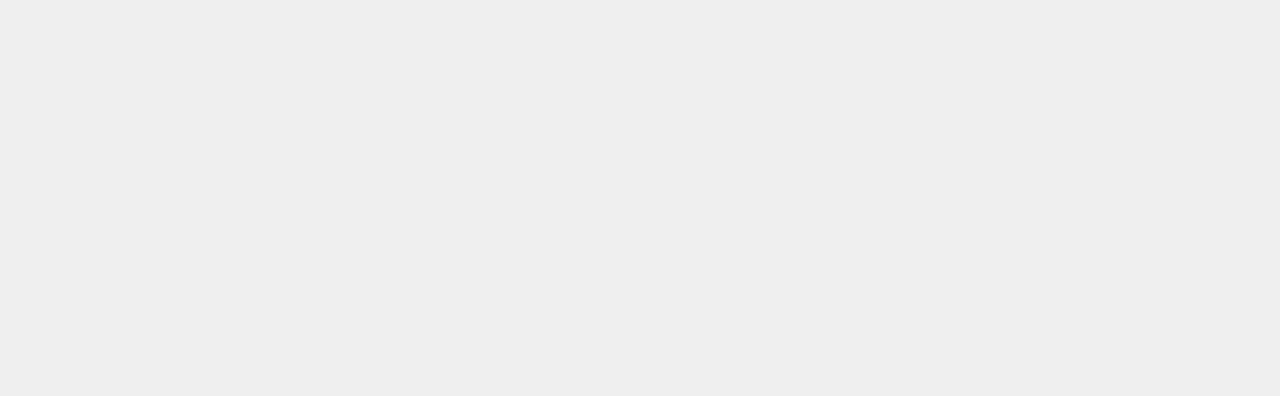
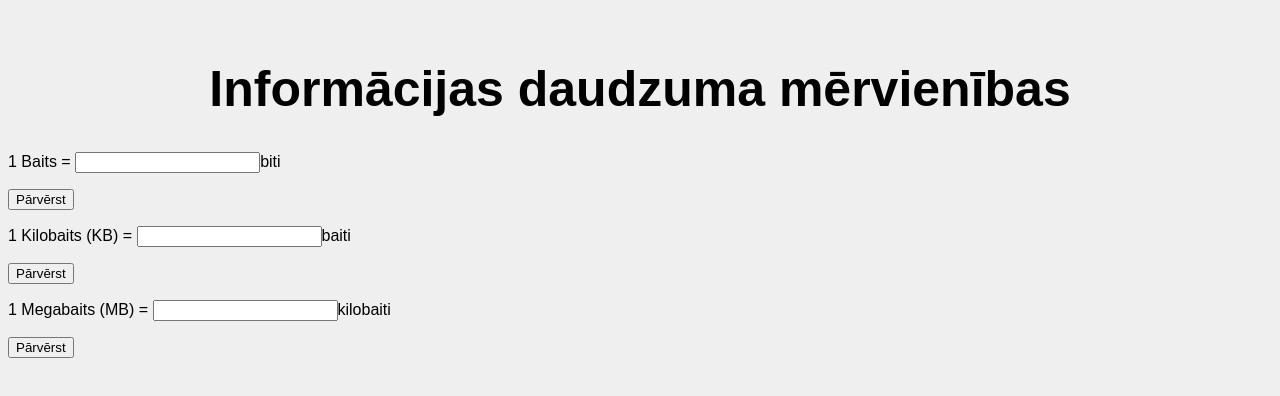
Before and after one commit to lpriedulena/dat, a plain HTML site: page mervienibas.html in a window 1280 px wide. Drawn offline with Linux system fonts and the light colour scheme.

Commit message:
Update mervienibas.html

```diff
--- a/mervienibas.html
+++ b/mervienibas.html
@@ -11,5 +11,16 @@ Click nbfs://nbhost/SystemFileSystem/Templates/Other/html.html to edit this temp
         <link rel="stylesheet" href="style.css">
     </head>
     <body>
+        <h1>Informācijas daudzuma mērvienības</h1>
+        <form>
+            <p>1 Baits = <input type="text" id="bits" readonly>biti</p>
+            <button type="button" onclick="document.getElementById('bits').value = 8">Pārvērst</button>
+
+            <p>1 Kilobaits (KB) = <input type="text" id="baiti" readonly>baiti</p>
+            <button type="button" onclick="document.getElementById('baiti').value = 1024">Pārvērst</button>
+
+            <p>1 Megabaits (MB) = <input type="text" id="kilobaiti" readonly>kilobaiti</p>
+            <button type="button" onclick="document.getElementById('kilobaiti').value = 1024">Pārvērst</button>
+        </form>
     </body>
 </html>
```
